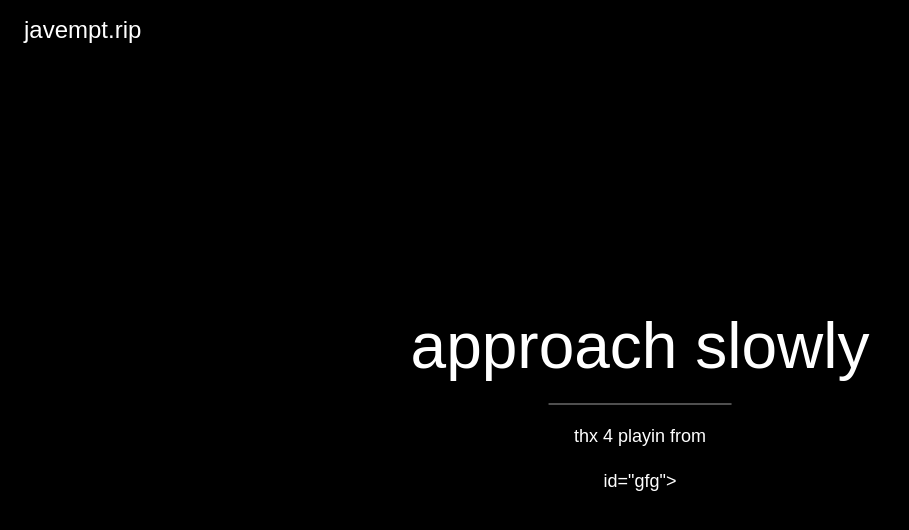
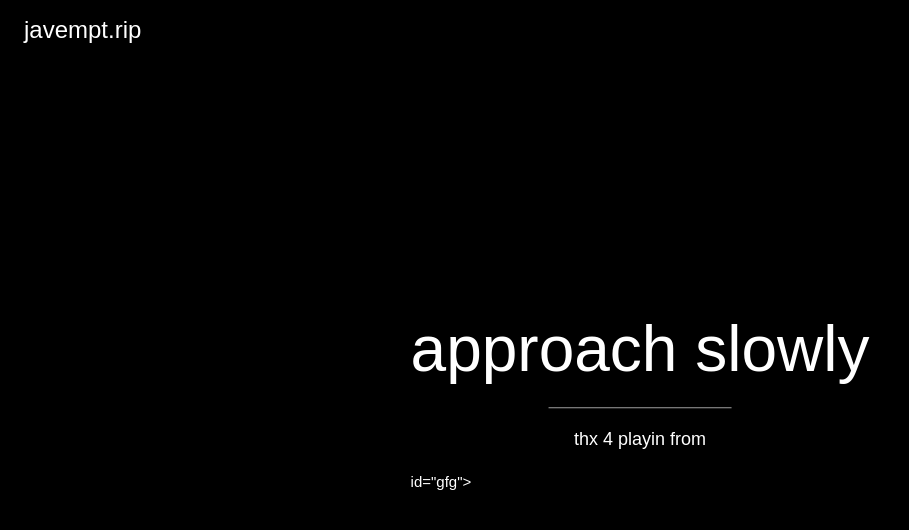
Before and after one commit to javempt/javweb2, a plain HTML site: page index.html in a window 1280 px wide. Shown: the whole page, without its empty margins (0-909 px from the left). Drawn offline with nearby package versions, Linux system fonts and the light colour scheme; no server answers.

Commit message:
Update index.html

```diff
--- a/index.html
+++ b/index.html
@@ -36,7 +36,7 @@ body, html {height: 100%}
     <h1 class="w3-jumbo w3-animate-top">approach slowly</h1>
     <hr class="w3-border-grey" style="margin:auto;width:40%">
     <p class="w3-large w3-center">thx 4 playin from</p>
-    <p class="w3-large w3-center">id="gfg"></p>
+    <p> id="gfg"></p>
   </div>
   <div class="w3-display-bottomleft w3-padding-large">
     <a href="https:/www.instagram.com/javempt" target="_blank"> </a>
```
